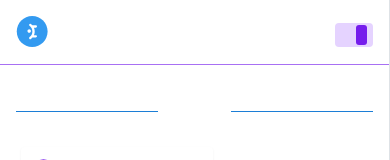
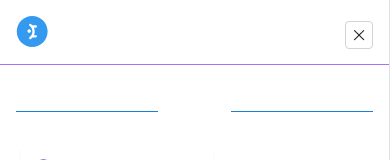
Before and after one commit to engmarcus/admin-mantine-nextjs, a Next.js app: page / in a window 390 px wide. Shown: the top 160 px of the page. Built offline with nearby package versions, Linux system fonts and the light colour scheme.

Commit message:
[marcus] added Mobile sideBar functionality

```diff
--- a/src/app/(app)/layoutClient.tsx
+++ b/src/app/(app)/layoutClient.tsx
@@ -5,11 +5,15 @@ import classes from './app.module.css';
 import { AppShell, Group } from "@mantine/core"
 import SideBar from '@/components/SideBar';
 import { LayoutClientInterface } from './Interfaces/app';
+import MobileMenuButton from '@/components/MobileMenuButton';
 
 
 export default function LayoutClient ({children, menus} : LayoutClientInterface){
 
 	const isOpen = useSidebarStore( store => store.isOpen);
+	const isOpenMobile = useSidebarStore( store => store.mobileOpen);
+
+	const breakPoint = useSidebarStore( store => store.breakPoint);
 	const handleMouseLeave = useSidebarStore(store =>store.handleMouseLeave);
 	const handleMouseEnter = useSidebarStore(store =>store.handleMouseEnter);
 
@@ -19,12 +23,13 @@ export default function LayoutClient ({children, menus} : LayoutClientInterface)
 			layout="alt"
 			navbar={{
 				width: isOpen ? 300 : 90,
-				breakpoint: 'xs',
-				collapsed: { mobile: false, desktop: false },
+				breakpoint: breakPoint,
+				collapsed: { mobile: !isOpenMobile, desktop: false },
 			}}
 		>
 			<AppShell.Header>
 				<Group h="100%" px="md">
+					<MobileMenuButton />
 					Default Header Content
 				</Group>
 			</AppShell.Header>
--- a/src/components/MenuGroup/index.tsx
+++ b/src/components/MenuGroup/index.tsx
@@ -1,6 +1,6 @@
 import { useState, useEffect, useCallback, useMemo } from "react";
 import { IconChevronRight } from "@tabler/icons-react";
-import { Collapse, Group, Text, UnstyledButton } from "@mantine/core";
+import { Collapse, Group, UnstyledButton } from "@mantine/core";
 import classes from "./MenuGroup.module.css";
 import IconMapper from "../IconMapper";
 import { MenuGroupProps } from "./interfaceMenu";
@@ -47,6 +47,7 @@ export function MenuGroup({
 
   const handleGroupClick = useCallback(() => {
     if (!hasLinks) {
+
       setActive({ main: label, sub: "" });
     } else {
       setOpened((prevOpened) => !prevOpened);
@@ -73,15 +74,21 @@ export function MenuGroup({
 		data-open={!isOpen||undefined}
         data-active={label === active.main || undefined}
         aria-expanded={opened}
+
       >
         <Group justify="space-between" gap={0}>
 			<Link
 				className={classes.linkSingle}
-				href={!hasLinks ?  links : '#'}
+				href={!hasLinks ?  links : ''}
 				key={label}
 				data-active={label === active.main || undefined}
 				data-open={!isOpen||undefined}
-				onClick={handleClickMenu}
+				onClick={(e) =>{
+					if(hasLinks){
+						e.preventDefault();
+					}
+					handleClickMenu}}
+				passHref
 			>
 				<IconMapper
 				iconName={icon}
--- /dev/null
+++ b/src/components/MobileMenuButton/index.tsx
@@ -0,0 +1,27 @@
+'use client'
+
+import useSidebarStore from "@/store/sidebarStore";
+import { ActionIcon, useMantineTheme } from "@mantine/core"
+import { useMediaQuery } from "@mantine/hooks";
+import { IconX } from "@tabler/icons-react"
+
+export default function MobileMenuButton(){
+	const toggleSidebar = useSidebarStore((store) => store.toggleSidebar);
+	const breakPoint = useSidebarStore((store) => store.breakPoint);
+
+	const { breakpoints } = useMantineTheme();
+  	const isMobile = useMediaQuery(
+		`(max-width: ${breakpoints[breakPoint] || breakpoints.xs})`
+	);
+	const handleOpenMenu = () =>{
+		toggleSidebar(isMobile ?? false);
+	}
+	return <ActionIcon
+		variant="default"
+		aria-label="toggle Menu"
+		hiddenFrom={breakPoint}
+		onClick={handleOpenMenu}
+	>
+		<IconX  style={{ width: '70%', height: '70%' }} stroke={1.5} />
+	</ActionIcon>
+}
--- a/src/components/SideBar/index.tsx
+++ b/src/components/SideBar/index.tsx
@@ -2,20 +2,30 @@
 
 import classes from "./SideBar.module.css";
 import React, { useState } from "react";
-import { Divider, Group, rem, ScrollArea, Switch } from "@mantine/core";
-import { IconLogout } from "@tabler/icons-react";
+import useSidebarStore from "@/store/sidebarStore";
+import { ActionIcon,  Divider, Group, rem, ScrollArea, Switch, useMantineTheme } from "@mantine/core";
+import {  IconLogout, IconX } from "@tabler/icons-react";
 import { MenuItem } from "@/types/menu";
 import { MenuGroup } from "../MenuGroup";
+import { SideBarProps } from "./interface";
+import { useMediaQuery } from "@mantine/hooks";
+
 import { Logo } from "../Logo";
-import useSidebarStore from "@/store/sidebarStore";
-import { SideBarProps } from "./interface";
 
 export default function SideBar({ menus }: SideBarProps) {
 	const clickOpen = useSidebarStore((store) => store.clickOpen);
 	const isOpen = useSidebarStore((store) => store.isOpen);
+	const breakPoint = useSidebarStore((store) => store.breakPoint);
 	const toggleSidebar = useSidebarStore((store) => store.toggleSidebar);
+	const { breakpoints } = useMantineTheme();
+  	const isMobile = useMediaQuery(
+		`(max-width: ${breakpoints[breakPoint] || breakpoints.xs})`
+	);
+	const [active, setActive] = useState({ main: "Dashboard", sub: "" });
 
-  const [active, setActive] = useState({ main: "Dashboard", sub: "" });
+	const handleOpenMenu = () =>{
+		toggleSidebar(isMobile ?? false);
+	}
 
 	const renderGroups = () => {
 		/** fazer filtro de permissao */
@@ -58,11 +68,21 @@ export default function SideBar({ menus }: SideBarProps) {
 
 				<Switch
 					checked={clickOpen}
-            onChange={toggleSidebar}
+					onChange={handleOpenMenu}
 					styles={switchStyles({ isOpen, clickOpen })}
 					h={24}
 					radius="sm"
+					visibleFrom={breakPoint}
 				/>
+				<ActionIcon
+					variant="default"
+					aria-label="toggle Menu"
+					hiddenFrom={breakPoint}
+					onClick={handleOpenMenu}
+				>
+					<IconX  style={{ width: '70%', height: '70%' }} stroke={1.5} />
+				</ActionIcon>
+
 			</Group>
 
 			<ScrollArea type="never" scrollbars="y" className={classes.scrollbarsNav}>
--- a/src/store/sidebarStore.ts
+++ b/src/store/sidebarStore.ts
@@ -5,7 +5,9 @@ interface SidebarState {
   menus: MenuStructure | null;
   clickOpen: boolean;
   isOpen: boolean;
-  toggleSidebar: () => void;
+  mobileOpen: boolean;
+  breakPoint: string;
+  toggleSidebar: (isMobile: boolean) => void;
   setOpen: (value: boolean) => void;
   handleMouseEnter: () => void;
   handleMouseLeave: () => void;
@@ -13,14 +15,24 @@ interface SidebarState {
 }
 
 const useSidebarStore = create<SidebarState>((set) => ({
+	mobileOpen: true,
 	menus: null,
 	clickOpen: true,
 	isOpen: true,
-  toggleSidebar: () =>
-    set((state) => ({
+	breakPoint: "xs",
+	toggleSidebar: (isMobile: boolean) =>
+	  set((state) => {
+		if (isMobile) {
+		  return {
+			mobileOpen: !state.mobileOpen,
+			isOpen: true,
+		  };
+		}
+		return {
 		  clickOpen: !state.clickOpen,
 		  isOpen: !state.clickOpen,
-    })),
+		};
+	  }),
 	setOpen: (value) =>
 	  set((state) => ({
 		isOpen: value,
@@ -43,4 +55,5 @@ const useSidebarStore = create<SidebarState>((set) => ({
 	setMenus: (menus) => set({ menus }),
   }));
 
+
 export default useSidebarStore;
```
Lines whose indentation alone changed are shown as unchanged.
